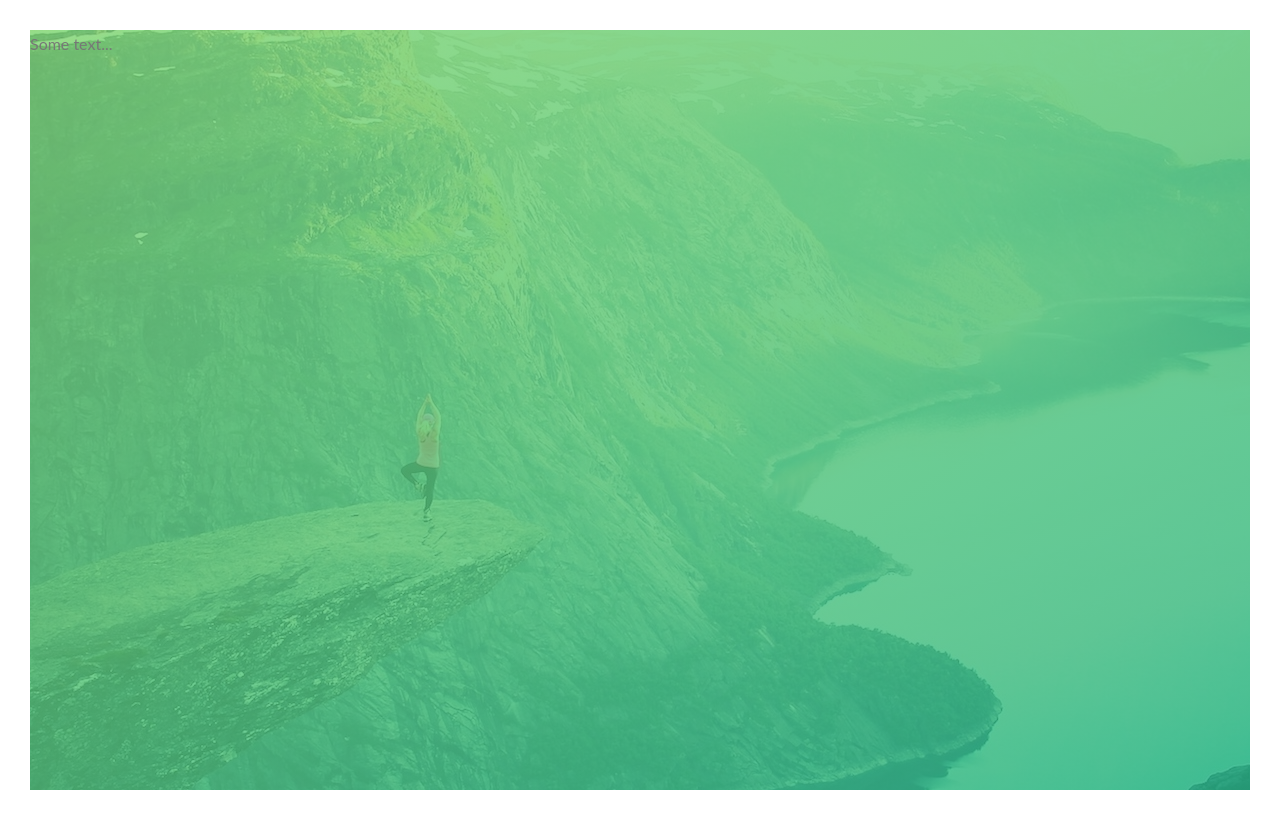
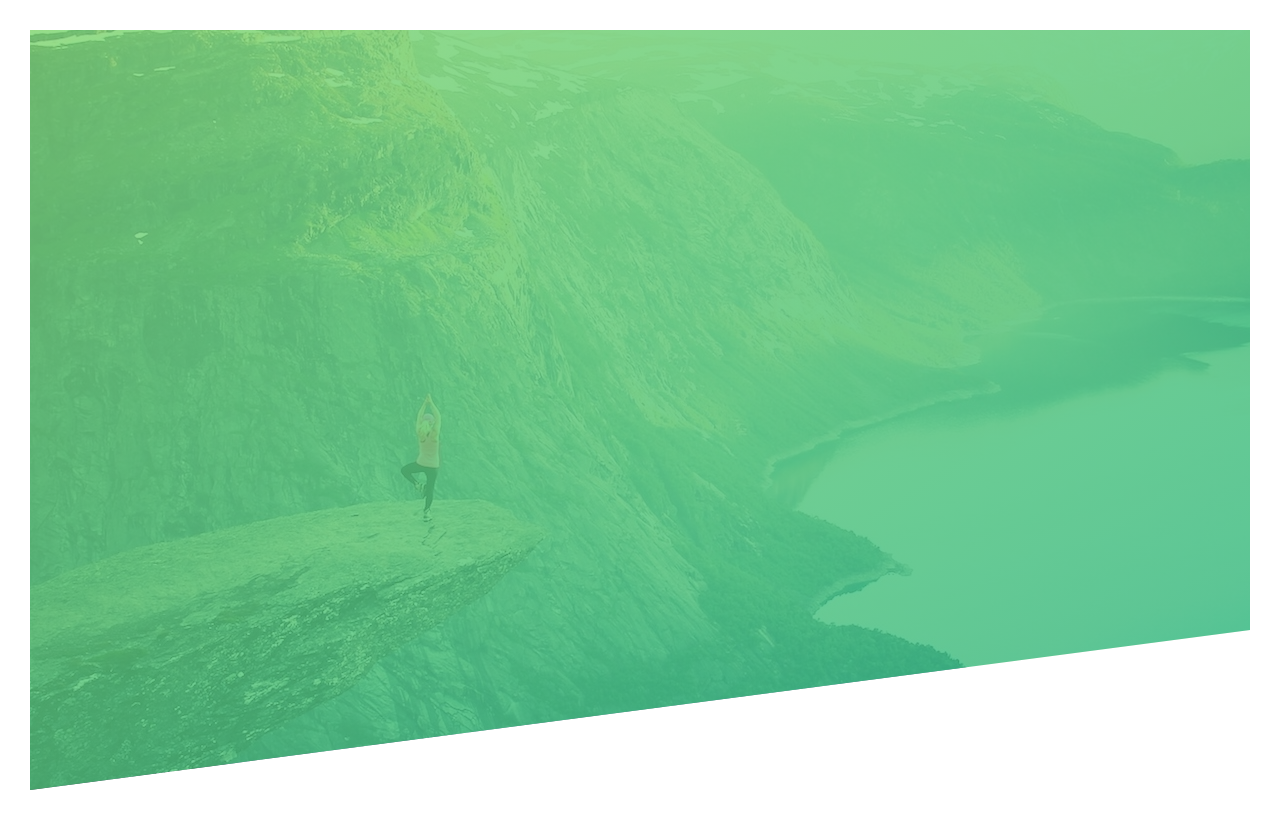
Before and after one commit to kellseyn/natours, a plain HTML site: page index.html in a window 1280 px wide. Drawn offline with Linux system fonts and the light colour scheme; a web font is replaced by a local one.

Commit message:
clip pathed the header

```diff
--- a/css/style.css
+++ b/css/style.css
@@ -23,4 +23,6 @@ body {
             rgba(126, 213, 111, 0.8),
             rgba(40, 180, 131, 0.8)),
     url(../img/hero.jpg) top;
+
+    clip-path: polygon(0 0, 100% 0, 100% 75vh, 0 100%);
 }
--- a/index.html
+++ b/index.html
@@ -13,7 +13,9 @@
     </head>
     <body>
         <header class="header">
-            Some text...
+            <div>
+
+            </div>
         </header>
     </body>
 </html>
```
